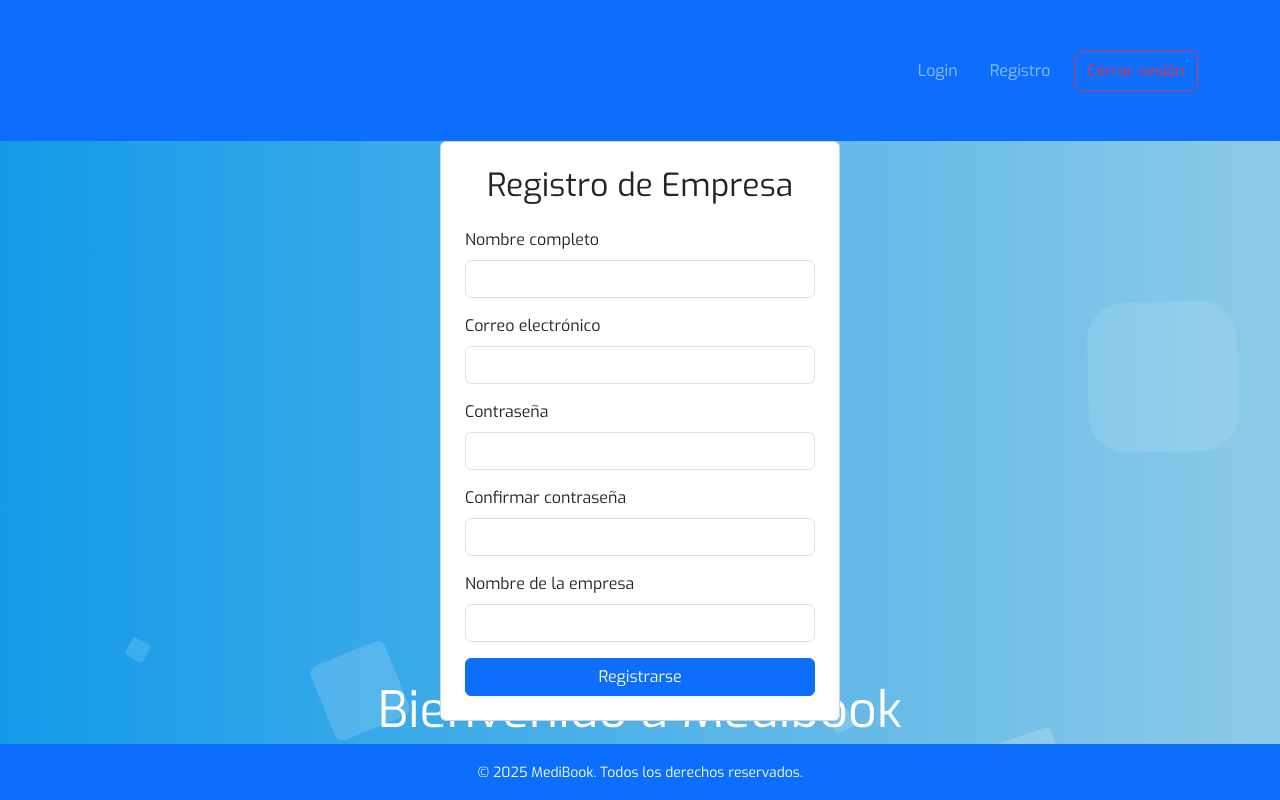
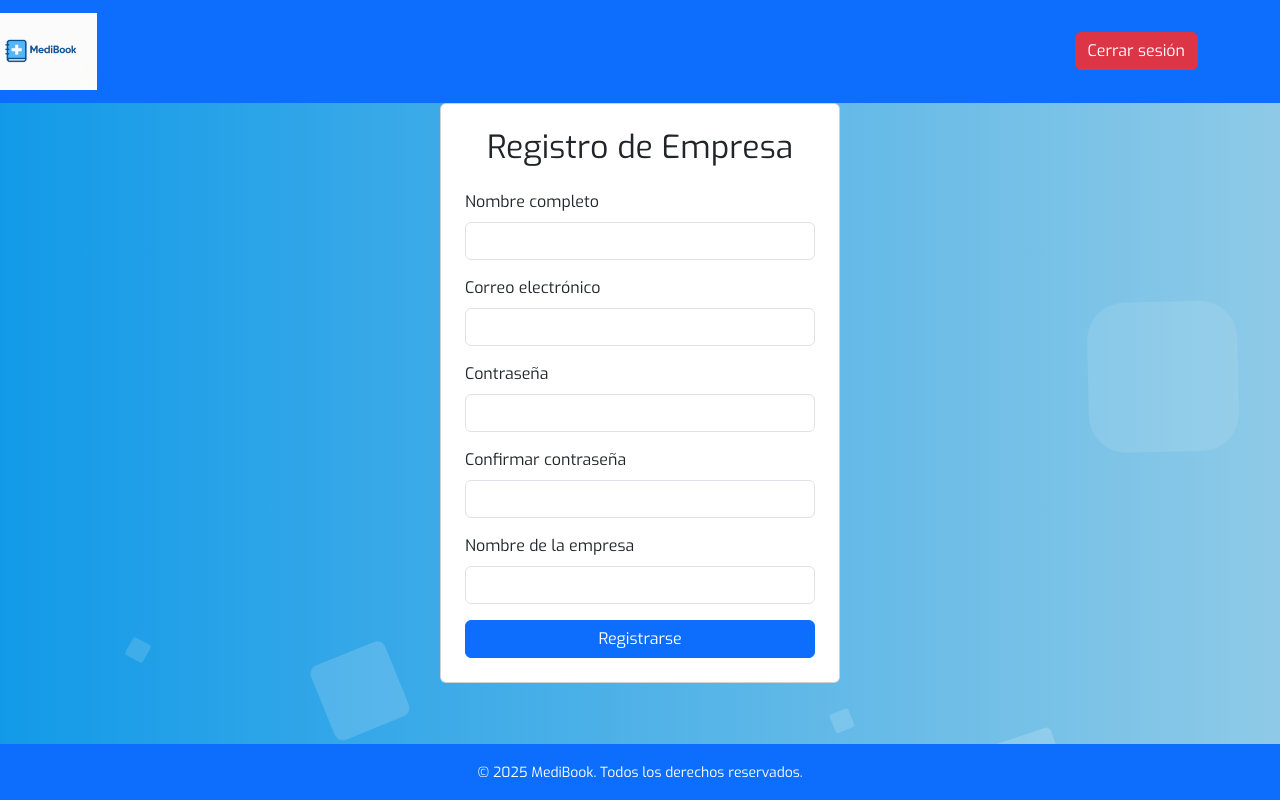
Before and after one commit to San-PedroB/MediBook, a React (Create React App) app: page /register in a window 1280 px wide. Built offline with nearby package versions, Linux system fonts and the light colour scheme; no server answers; sample sign-in values are in the browser's storage.

Commit message:
detalles

```diff
--- a/src/App.css
+++ b/src/App.css
@@ -41,7 +41,7 @@
 .logo-img {
   width: 115px;
   height: 115px;
-  margin-left: -300px;
+  margin-left: -100px;
 
 }
 
--- a/src/components/Navbar.jsx
+++ b/src/components/Navbar.jsx
@@ -22,18 +22,22 @@ function Navbar() {
     <nav className="navbar navbar-expand-lg navbar-dark bg-primary">
       <div className="container">
         <Link className="navbar-brand" to="/">
-          <img src="medibooklogo.png" className="logo-img" alt="logo-medibook"/>
+          <img src="medibooklogox.png" className="logo-img" alt="logo-medibook"/>
         </Link>
         <div>
           <ul className="navbar-nav me-auto mb-2 mb-lg-0 d-flex flex-row">
+            {!user && //si el user NO esta logeado se muestra el login y registro
+             (<>
             <li className="nav-item mx-2">
               <Link className="nav-link" to="/">Login</Link>
             </li>
             <li className="nav-item mx-2">
               <Link className="nav-link" to="/register">Registro</Link>
             </li>
-            {user && (
-        <button onClick={handleLogout} className="btn btn-outline-danger ms-2">
+            </>)}
+
+            {user && ( //si el user esta logeado se muestra el Cerrar sesión
+        <button onClick={handleLogout} className="btn btn-danger ms-2">
           Cerrar sesión
         </button>
 )}
--- a/src/components/animatedbackground/AnimatedBackground.jsx
+++ b/src/components/animatedbackground/AnimatedBackground.jsx
@@ -1,18 +1,16 @@
 import '../animatedbackground/AnimatedBackground.css'
 
+
 function AnimatedBackground() {
+
   return (
     <div className="area">
-    <div className="context">
-      <h1>Bienvenido a Medibook</h1>
-    </div>
     <ul className="circles">
       <li></li><li></li><li></li><li></li><li></li>
       <li></li><li></li><li></li><li></li><li></li>
     </ul>
   </div>
   );
-
 }
 
 export default AnimatedBackground;
--- a/src/views/UserRegister.jsx
+++ b/src/views/UserRegister.jsx
@@ -63,6 +63,8 @@ function UserRegister() {
         companyName: companyName.value,
       });
 
+      localStorage.setItem("userName", fullName.value);
+
       navigate("/login");
     } catch (error) {
       setErrorMessage("Error al registrar administrador");
```
Also changed, not shown: public/medibooklogo.png (deleted), public/medibooklogox.png (added).
